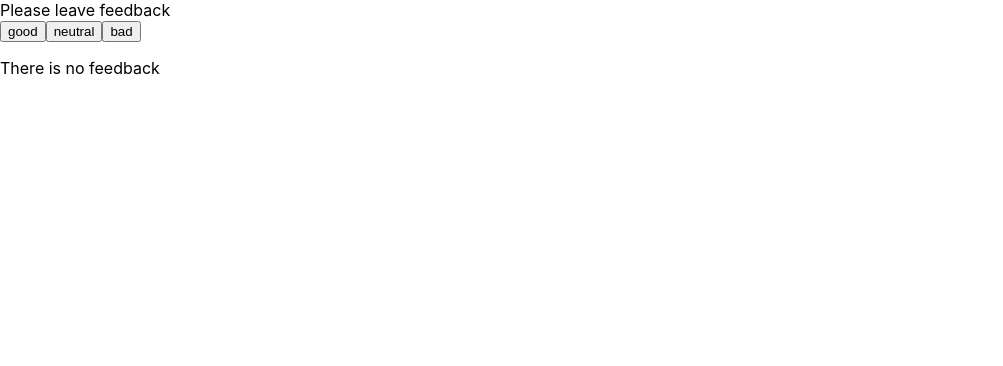
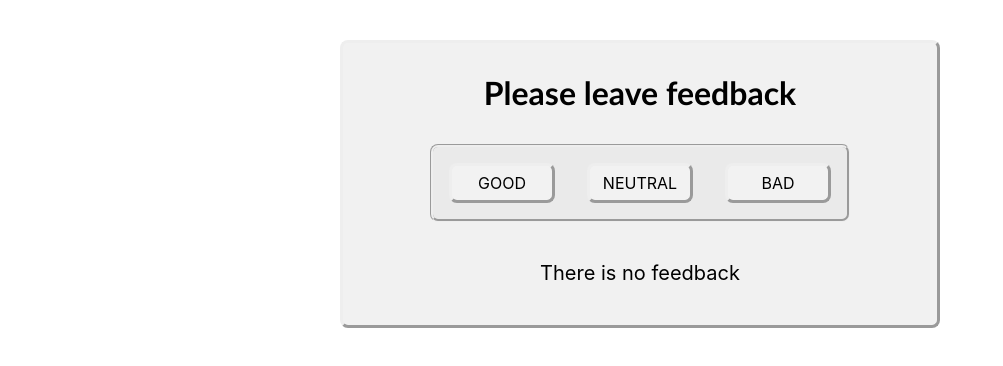
Before and after one commit to Titotrapatonni/goit-react-hw-02-feedback, a React (Create React App) app: page / in a window 1280 px wide. Shown: the top 366 px of the page, without its empty margins (0-1003 px from the left). Built offline with nearby package versions, Linux system fonts and the light colour scheme.

Commit message:
add styles and propTypes

```diff
--- a/package.json
+++ b/package.json
@@ -7,10 +7,12 @@
     "@testing-library/jest-dom": "^5.16.3",
     "@testing-library/react": "^12.1.4",
     "@testing-library/user-event": "^13.5.0",
+    "modern-normalize": "^1.1.0",
     "prop-types": "^15.8.1",
     "react": "^18.1.0",
     "react-dom": "^18.1.0",
     "react-scripts": "5.0.1",
+    "styled-components": "^5.3.6",
     "web-vitals": "^2.1.3"
   },
   "scripts": {
--- a/src/components/App.jsx
+++ b/src/components/App.jsx
@@ -2,15 +2,14 @@ import { Component } from 'react';
 import { Section } from './Section/Section';
 import { FeedbackOptions } from './FeedbackOptions/FeedbackOptions';
 import { Statistics } from './Statistics/Statistics';
-
-// import PropTypes from 'prop-types';
-
+import { GlobalStyle } from './GlobalStyle';
 export class App extends Component {
   state = {
     good: 0,
     neutral: 0,
     bad: 0,
   };
+
   addFeedback = key => {
     this.setState(prevState => {
       return { [key]: (prevState[key] += 1) };
@@ -20,12 +19,14 @@ export class App extends Component {
   countTotalFeedback() {
     return this.state.good + this.state.neutral + this.state.bad;
   }
+
   countPositiveFeedbackPercentage() {
     return Math.round((100 * this.state.good) / this.countTotalFeedback());
   }
 
   render() {
     const { good, neutral, bad } = this.state;
+
     return (
       <Section title="Please leave feedback">
         <FeedbackOptions
@@ -40,6 +41,7 @@ export class App extends Component {
           total={this.countTotalFeedback()}
           percentage={this.countPositiveFeedbackPercentage()}
         ></Statistics>
+        <GlobalStyle />
       </Section>
     );
   }
--- a/src/components/FeedbackOptions/FeedbackOptions.jsx
+++ b/src/components/FeedbackOptions/FeedbackOptions.jsx
@@ -1,19 +1,25 @@
-// import PropTypes from 'prop-types';
+import PropTypes from 'prop-types';
+import { Button, Wrapper } from './FeedbackOptions.styled';
 
 export const FeedbackOptions = ({ onLeaveFeedback, options }) => {
   return (
-    <div>
+    <Wrapper>
       {options.map(option => {
         return (
-          <button
+          <Button
             key={option}
             type="button"
             onClick={() => onLeaveFeedback(option)}
           >
-            {option}
-          </button>
+            {option.toUpperCase()}
+          </Button>
         );
       })}
-    </div>
+    </Wrapper>
   );
 };
+
+FeedbackOptions.propTypes = {
+  onLeaveFeedback: PropTypes.func.isRequired,
+  options: PropTypes.array.isRequired,
+};
--- /dev/null
+++ b/src/components/FeedbackOptions/FeedbackOptions.styled.jsx
@@ -0,0 +1,35 @@
+import styled from 'styled-components';
+
+export const Wrapper = styled.div`
+  width: 420px;
+  display: flex;
+  justify-content: space-around;
+  gap: 32px;
+  padding: 16px;
+  border: groove;
+  border-radius: 8px;
+  background-color: #e5e5e587;
+`;
+
+export const Button = styled.button`
+  width: 120px;
+  font-size: 16px;
+  padding: 8px;
+  border: outset;
+  border-radius: 8px;
+  background-color: #f3f3f3ef;
+  cursor: pointer;
+  transition: background-color 250ms linear, border 200ms linear,
+    color 50ms linear;
+
+  &:hover {
+    background-color: #d3d3d3cc;
+  }
+
+  &:active {
+    border: inset;
+    color: #f3f3f3;
+
+    background-color: #75757597;
+  }
+`;
--- /dev/null
+++ b/src/components/GlobalStyle.jsx
@@ -0,0 +1,20 @@
+import { createGlobalStyle } from 'styled-components';
+import 'modern-normalize';
+
+export const GlobalStyle = createGlobalStyle`
+body {
+  margin: 0;
+  font-family: -apple-system, BlinkMacSystemFont, 'Segoe UI', 'Roboto', 'Oxygen',
+    'Ubuntu', 'Cantarell', 'Fira Sans', 'Droid Sans', 'Helvetica Neue',
+    sans-serif;
+  -webkit-font-smoothing: antialiased;
+  -moz-osx-font-smoothing: grayscale;
+}
+code {
+  font-family: source-code-pro, Menlo, Monaco, Consolas, 'Courier New',
+    monospace;
+}
+li {
+    list-style: none;
+}
+`;
--- a/src/components/Notification/Notification.jsx
+++ b/src/components/Notification/Notification.jsx
@@ -1,3 +1,5 @@
+import { Text } from './Notification.styled';
+
 export const Notification = () => {
-  return <p>There is no feedback</p>;
+  return <Text>There is no feedback</Text>;
 };
--- /dev/null
+++ b/src/components/Notification/Notification.styled.jsx
@@ -0,0 +1,6 @@
+import styled from 'styled-components';
+
+export const Text = styled.span`
+  padding: 8px;
+  font-size: 20px;
+`;
--- a/src/components/Section/Section.jsx
+++ b/src/components/Section/Section.jsx
@@ -1,8 +1,16 @@
+import PropTypes from 'prop-types';
+import { Title, Wrapper } from './Section.styled';
+
 export const Section = ({ title, children }) => {
   return (
-    <section>
-      {title}
+    <Wrapper>
+      <Title>{title}</Title>
       {children}
-    </section>
+    </Wrapper>
   );
 };
+
+Section.propTypes = {
+  title: PropTypes.string.isRequired,
+  children: PropTypes.array.isRequired,
+};
--- /dev/null
+++ b/src/components/Section/Section.styled.jsx
@@ -0,0 +1,21 @@
+import styled from 'styled-components';
+
+export const Wrapper = styled.div`
+  width: 600px;
+  height: auto;
+  display: flex;
+  flex-direction: column;
+  gap: 32px;
+  align-items: center;
+  padding: 32px;
+  margin: 40px auto;
+  border: outset;
+  border-radius: 8px;
+  background-color: #ecececbd;
+`;
+
+export const Title = styled.h3`
+  font-family: 'Gill Sans', 'Gill Sans MT', Calibri, 'Trebuchet MS', sans-serif;
+  font-size: 32px;
+  margin: 0;
+`;
--- a/src/components/Statistics/Statistics.jsx
+++ b/src/components/Statistics/Statistics.jsx
@@ -1,16 +1,35 @@
 import { Notification } from 'components/Notification/Notification';
-// import PropTypes from 'prop-types';
+import PropTypes from 'prop-types';
+import { Text, Value, Wrapper } from './Statistics.styled';
 
 export const Statistics = ({ good, neutral, bad, total, percentage }) => {
   return total === 0 ? (
     <Notification></Notification>
   ) : (
-    <div>
-      <p>Good: {good}</p>
-      <p>Neutral: {neutral}</p>
-      <p>Bad: {bad}</p>
-      <p>Total: {total}</p>
-      <p>Positive feedback: {percentage}</p>
-    </div>
+    <Wrapper>
+      <Text>
+        Good: <Value>{good}</Value>
+      </Text>
+      <Text>
+        Neutral: <Value>{neutral}</Value>
+      </Text>
+      <Text>
+        Bad: <Value>{bad}</Value>
+      </Text>
+      <Text>
+        Total: <Value>{total}</Value>
+      </Text>
+      <Text>
+        Positive feedback: <Value>{percentage}</Value>
+      </Text>
+    </Wrapper>
   );
 };
+
+Statistics.propTypes = {
+  good: PropTypes.number.isRequired,
+  neutral: PropTypes.number.isRequired,
+  bad: PropTypes.number.isRequired,
+  total: PropTypes.number.isRequired,
+  percentage: PropTypes.number.isRequired,
+};
--- /dev/null
+++ b/src/components/Statistics/Statistics.styled.jsx
@@ -0,0 +1,27 @@
+import styled from 'styled-components';
+
+export const Wrapper = styled.div`
+  width: 420px;
+  display: flex;
+  flex-direction: column;
+  justify-content: center;
+  align-items: stretch;
+  gap: 32px;
+  padding: 16px 80px;
+  border: groove;
+  border-radius: 8px;
+  background-color: #e5e5e587;
+`;
+
+export const Text = styled.p`
+  display: flex;
+  justify-content: space-between;
+  align-items: center;
+  flex-basis: auto;
+  gap: 8px;
+  margin: 0;
+`;
+
+export const Value = styled.span`
+  margin: 0;
+`;
```
Also changed, not shown: 1 other file (tests, documents, lock files or other folders).
